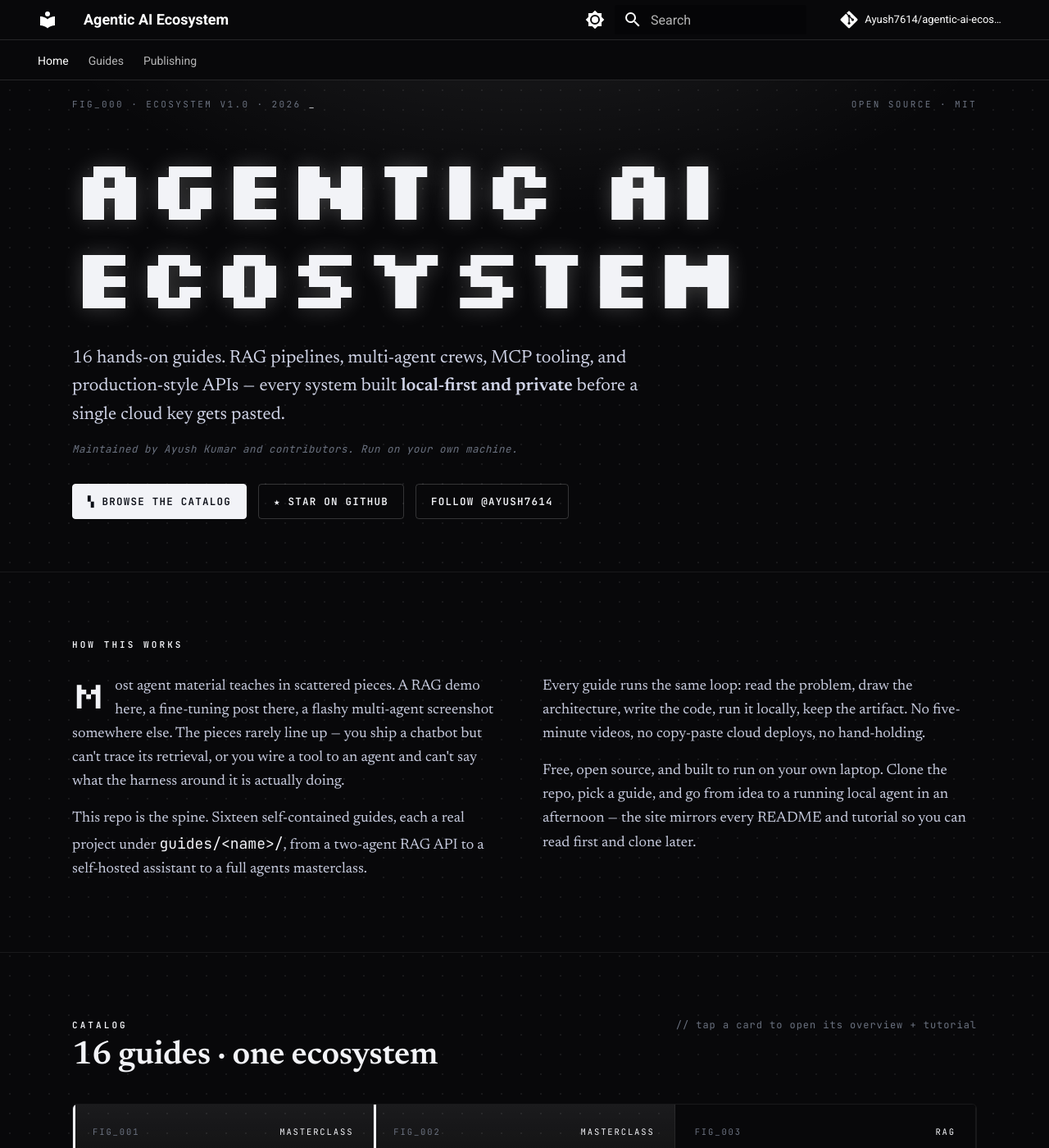
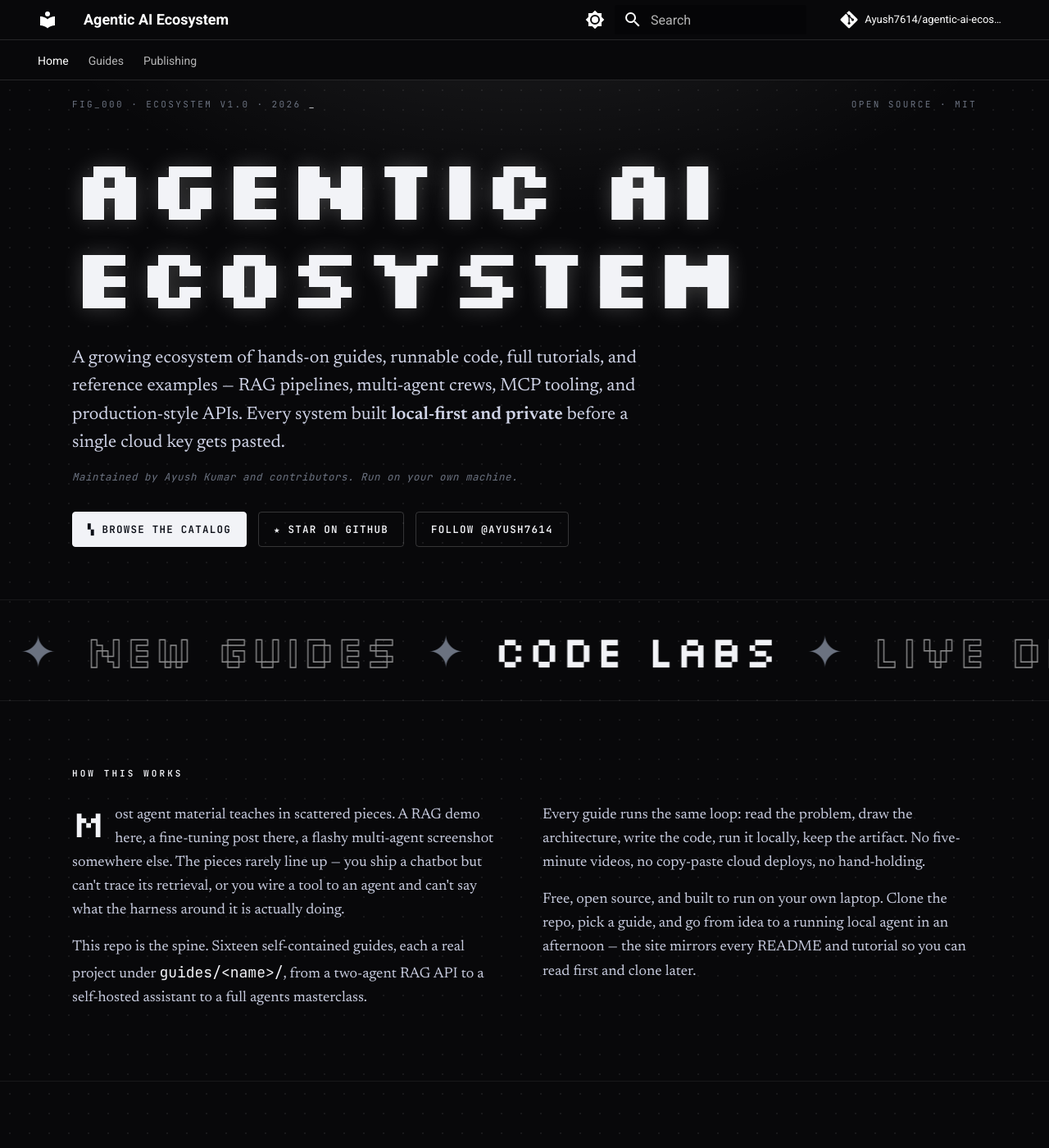
Before and after one commit to Ayush7614/agentic-ai-ecosystem, an MkDocs documentation site: the page built from docs/index.md, in a window 1280 px wide and 1400 px high. Shown: the whole window at 82% size. Built offline with MkDocs 1.6.1 and Material for MkDocs 9.7.7, drawn with Linux system fonts in a browser that asks for light colours; comment, search, counter and statistics services are not loaded; some of the changed text lies outside the part shown.

Commit message:
Tease a growing ecosystem on the home landing.
Reword the hero lead away from a fixed "16 guides" to "a growing
ecosystem of guides, runnable code, tutorials, and examples". Add a big
animated pixel-font marquee ("MORE CRAZY THINGS COMING / NEW GUIDES /
CODE LABS / LIVE DEMOS / VIDEO WALKTHROUGHS / BUILT IN PUBLIC"), retitle
the catalog to "always growing", and add a "+ more crazy things coming"
teaser card linking to GitHub.

Co-authored-by: Cursor <cursoragent@cursor.com>

```diff
--- a/overrides/home.html
+++ b/overrides/home.html
@@ -79,6 +79,16 @@
   .bp-btn.solid { background: var(--bp-blue); color: #0a0d16; border-color: var(--bp-blue); }
   .bp-btn.solid:hover { background: var(--bp-blue2); box-shadow: 0 8px 30px rgba(255,255,255,.3); }
 
+  /* ---------- crazy ticker ---------- */
+  .bp-ticker { border-bottom: 1px solid var(--bp-line2); overflow: hidden; padding: 26px 0; white-space: nowrap; position: relative; z-index: 2; }
+  .bp-ticker-track { display: inline-flex; align-items: center; animation: bp-marq 28s linear infinite; will-change: transform; }
+  .bp-ticker:hover .bp-ticker-track { animation-play-state: paused; }
+  .bp-ticker span { font-family: "Silkscreen", "JetBrains Mono", monospace; font-size: clamp(24px, 4.4vw, 54px); letter-spacing: .02em; padding: 0 .32em; }
+  .bp-ticker .fill { color: var(--bp-text); }
+  .bp-ticker .out { color: transparent; -webkit-text-stroke: 1.4px rgba(255,255,255,.55); }
+  .bp-ticker .star { color: var(--bp-dim); }
+  @keyframes bp-marq { from { transform: translateX(0); } to { transform: translateX(-50%); } }
+
   /* ---------- how this works ---------- */
   .bp-sec { padding: 70px 0; border-bottom: 1px solid var(--bp-line2); }
   .bp-eyebrow { font-size: 11px; letter-spacing: .28em; color: var(--bp-blue); text-transform: uppercase; font-weight: 600; }
@@ -140,7 +150,7 @@
         <span>OPEN SOURCE · MIT</span>
       </div>
       <h1 class="bp-title">AGENTIC AI<br>ECOSYSTEM</h1>
-      <p class="bp-lead serif">16 hands-on guides. RAG pipelines, multi-agent crews, MCP tooling, and production-style APIs — every system built <strong>local-first and private</strong> before a single cloud key gets pasted.</p>
+      <p class="bp-lead serif">A growing ecosystem of hands-on guides, runnable code, full tutorials, and reference examples — RAG pipelines, multi-agent crews, MCP tooling, and production-style APIs. Every system built <strong>local-first and private</strong> before a single cloud key gets pasted.</p>
       <p class="bp-by">Maintained by Ayush Kumar and contributors. Run on your own machine.</p>
       <div class="bp-btns">
         <a class="bp-btn solid" href="#catalog">▚ Browse the catalog</a>
@@ -149,6 +159,13 @@
       </div>
     </div>
   </section>
+
+  <div class="bp-ticker" aria-hidden="true">
+    <div class="bp-ticker-track">
+      <span class="fill">MORE CRAZY THINGS COMING</span><span class="star">✦</span><span class="out">NEW GUIDES</span><span class="star">✦</span><span class="fill">CODE LABS</span><span class="star">✦</span><span class="out">LIVE DEMOS</span><span class="star">✦</span><span class="fill">VIDEO WALKTHROUGHS</span><span class="star">✦</span><span class="out">BUILT IN PUBLIC</span><span class="star">✦</span>
+      <span class="fill">MORE CRAZY THINGS COMING</span><span class="star">✦</span><span class="out">NEW GUIDES</span><span class="star">✦</span><span class="fill">CODE LABS</span><span class="star">✦</span><span class="out">LIVE DEMOS</span><span class="star">✦</span><span class="fill">VIDEO WALKTHROUGHS</span><span class="star">✦</span><span class="out">BUILT IN PUBLIC</span><span class="star">✦</span>
+    </div>
+  </div>
 
   <section class="bp-sec">
     <div class="wrap">
@@ -171,7 +188,7 @@
       <div class="bp-sechead">
         <div>
           <p class="bp-eyebrow">Catalog</p>
-          <h2>16 guides · one ecosystem</h2>
+          <h2>the catalog · always growing</h2>
         </div>
         <span class="hint">// tap a card to open its overview + tutorial</span>
       </div>
@@ -273,6 +290,12 @@
           <p>754 MITRE-mapped security skills for AI agents — install, frameworks, SOC walkthroughs.</p>
           <span class="open">→ Open</span>
         </a>
+        <a class="bp-card feat" href="{{ config.repo_url }}" target="_blank" rel="noopener">
+          <div class="row"><span>FIG_0XX</span><span class="kind">Soon</span></div>
+          <h3>+ more crazy things coming</h3>
+          <p>New guides, runnable code labs, live demos, and video walkthroughs are on the way. Star the repo to follow along.</p>
+          <span class="open">→ Watch on GitHub</span>
+        </a>
       </div>
     </div>
   </section>
```
